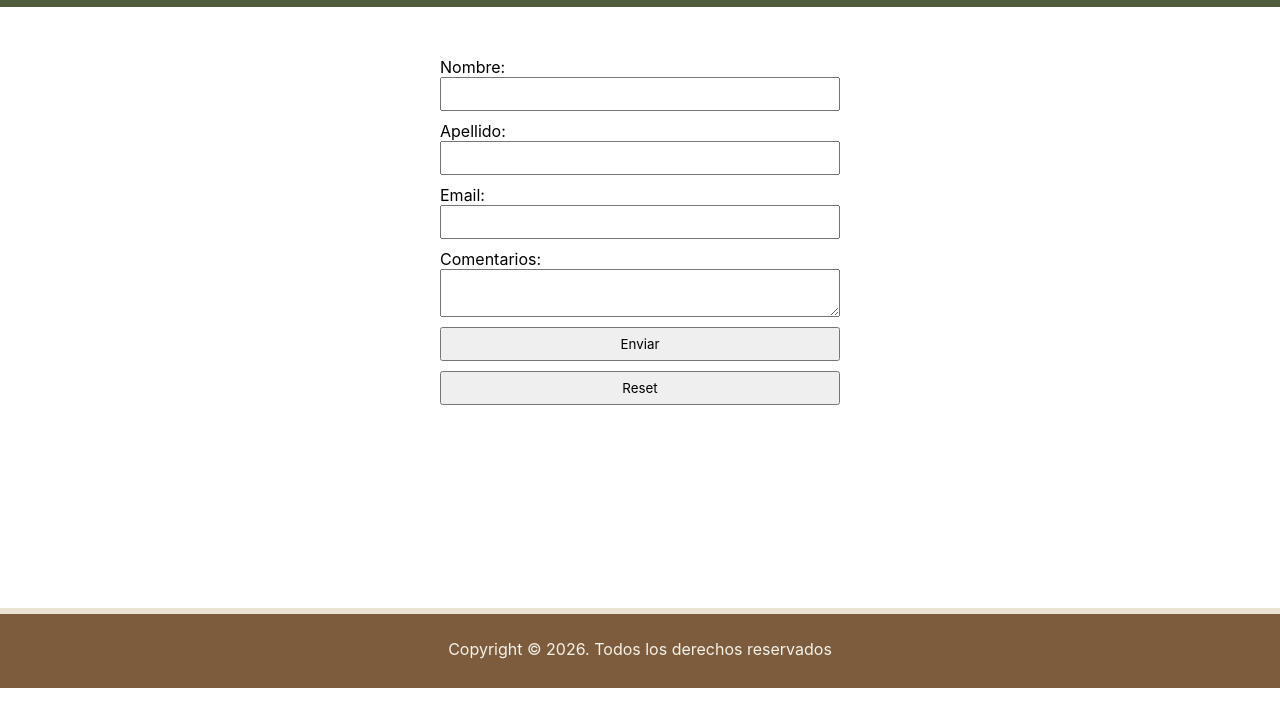
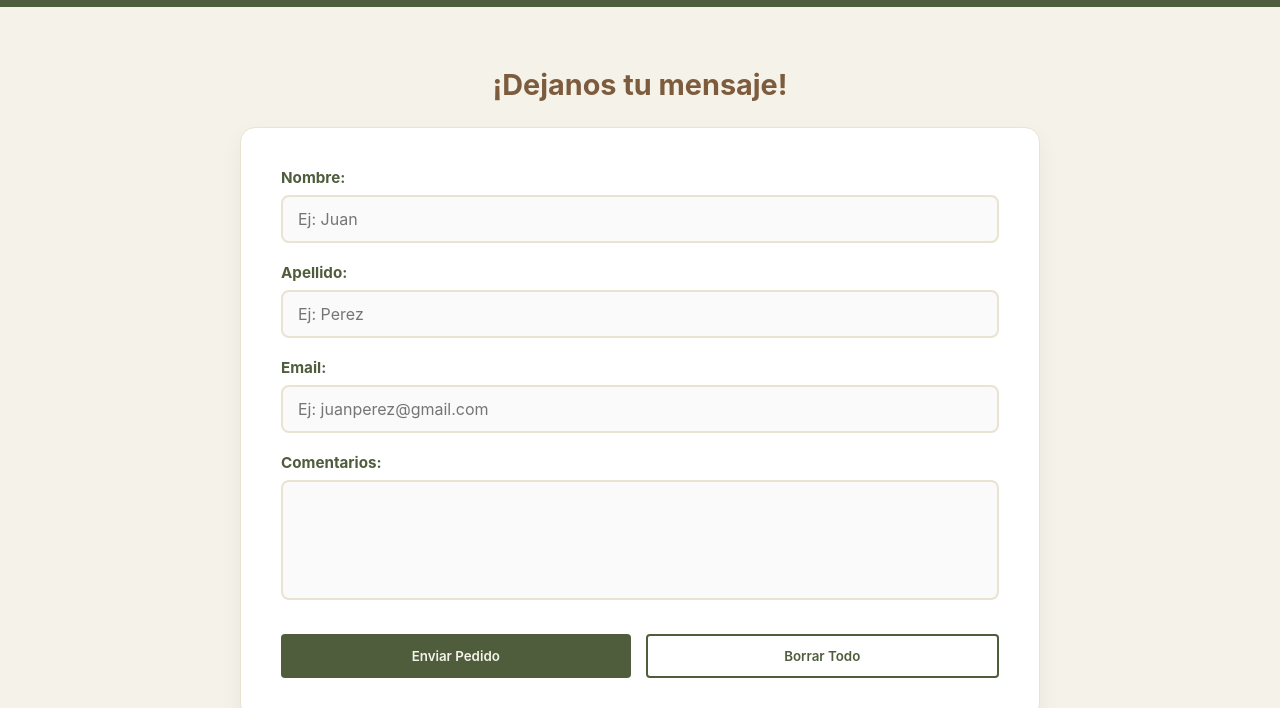
Before and after one commit to JulianScipioni06/tp1-PrograIII, a plain HTML site: page pages/contacto.html in a window 1280 px wide. Shown: the part 112-820 px from the top of the page. Drawn offline with Linux system fonts and the light colour scheme.

Commit message:
Vista de contacto mejorada

```diff
--- a/css/contacto.css
+++ b/css/contacto.css
@@ -1,22 +1,86 @@
 @import url(style.css);
 
-/* PÁGINA CONTACTO */
-#contacto-page form {
-  width: 400px;
-  margin: 40px auto;
+main {
+    background-color: var(--blanco);
+    display: flex;
+    justify-content: center;
+    align-items: center;
+    padding: 60px 20px;
 }
 
-#contacto-page input,
-#contacto-page select,
-#contacto-page textarea,
-#contacto-page button {
-  display: block;
-  width: 100%;
-  margin-bottom: 10px;
-  padding: 7px;
+#form-contacto form {
+    background-color: #ffffff;
+    width: 100%;
+    width: 800px;
+    padding: 40px;
+    border-radius: 15px;
+    box-shadow: 0 10px 25px rgba(0,0,0,0.05);
+    border: 1px solid var(--gris-claro);
 }
 
-#contacto-page label {
-  display: block;
-  margin-top: 10px;
+#form-contacto h2 {
+    color: var(--marron);
+    text-align: center;
+    margin-bottom: 25px;
+    font-size: 1.8rem;
 }
+
+label {
+    color: var(--verde);
+    font-weight: bold;
+    display: block;
+    margin-bottom: 8px;
+    font-size: 0.95rem;
+}
+
+input[type="text"],
+input[type="email"],
+textarea {
+    width: 100%;
+    min-width: 100%;
+    max-width: 100%;
+    padding: 12px 15px;
+    margin-bottom: 20px;
+    border: 2px solid var(--gris-claro);
+    border-radius: 8px;
+    box-sizing: border-box;
+    background-color: #fafafa;
+    outline: none;
+    font-family: inherit;
+    font-size: 1rem;
+    transition: border-color 0.3s ease;
+}
+
+input:focus,
+textarea:focus {
+    border-color: var(--verde);
+    background-color: #fff;
+}
+
+textarea {
+    min-height: 120px;
+    resize: none;
+    overflow-y: auto;
+}
+
+.form-buttons {
+    display: flex;
+    gap: 15px;
+    margin-top: 10px;
+}
+
+.form-buttons button {
+    flex: 1;
+    width: 100%;
+}
+
+.btn-reset {
+    background-color: transparent;
+    color: var(--verde);
+    border: 2px solid var(--verde);
+}
+
+.btn-reset:hover {
+    background-color: #f1f8e9;
+    color: var(--verde);
+}
--- a/pages/contacto.html
+++ b/pages/contacto.html
@@ -32,24 +32,28 @@
         </div>
     </header>
 
-    <main id="contacto-page">
-        <form action="">
-                <label for="nombre">Nombre:</label>
-                <input type="text" id="nombre" name="nombre" required>
+    <main>
+        <section id="form-contacto">
+            <h2>¡Dejanos tu mensaje!</h2>
+            <form action="#">
+                <label for="nombre-contacto">Nombre:</label>
+                <input type="text" id="nombre-contacto" name="nombre" placeholder="Ej: Juan" required>
 
-                <label for="apellido">Apellido:</label>
-                <input type="text" id="apellido" name="apellido" required>
+                <label for="apellido-contacto">Apellido:</label>
+                <input type="text" id="apellido-contacto" name="apellido" placeholder="Ej: Perez" required>
 
                 <label for="email">Email:</label>
-                <input type="email" id="email" name="email" required>
+                <input type="email" id="email-contacto" name="email" placeholder="Ej: juanperez@gmail.com" required>
 
                 <label for="comentarios">Comentarios:</label>
                 <textarea id="comentarios"></textarea>
 
-                <button type="submit">Enviar</button>
-                <button type="reset">Reset</button>
-
+                <div class="form-buttons">
+                    <button type="submit" class="tab-btn">Enviar Pedido</button>
+                    <button type="reset" class="tab-btn btn-reset">Borrar Todo</button>
+                </div>
             </form>
+        </section>
     </main>
 
     <footer>
```
